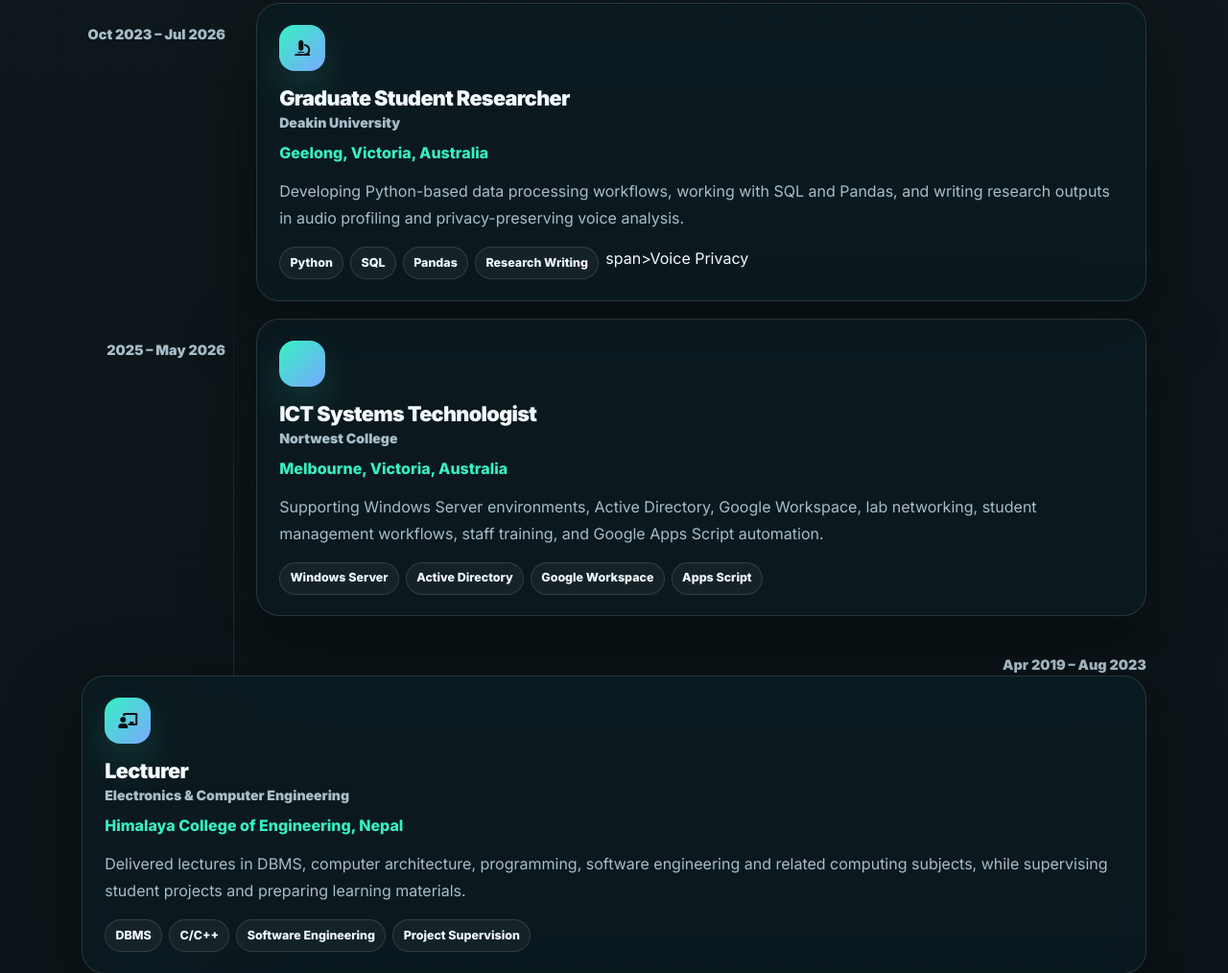
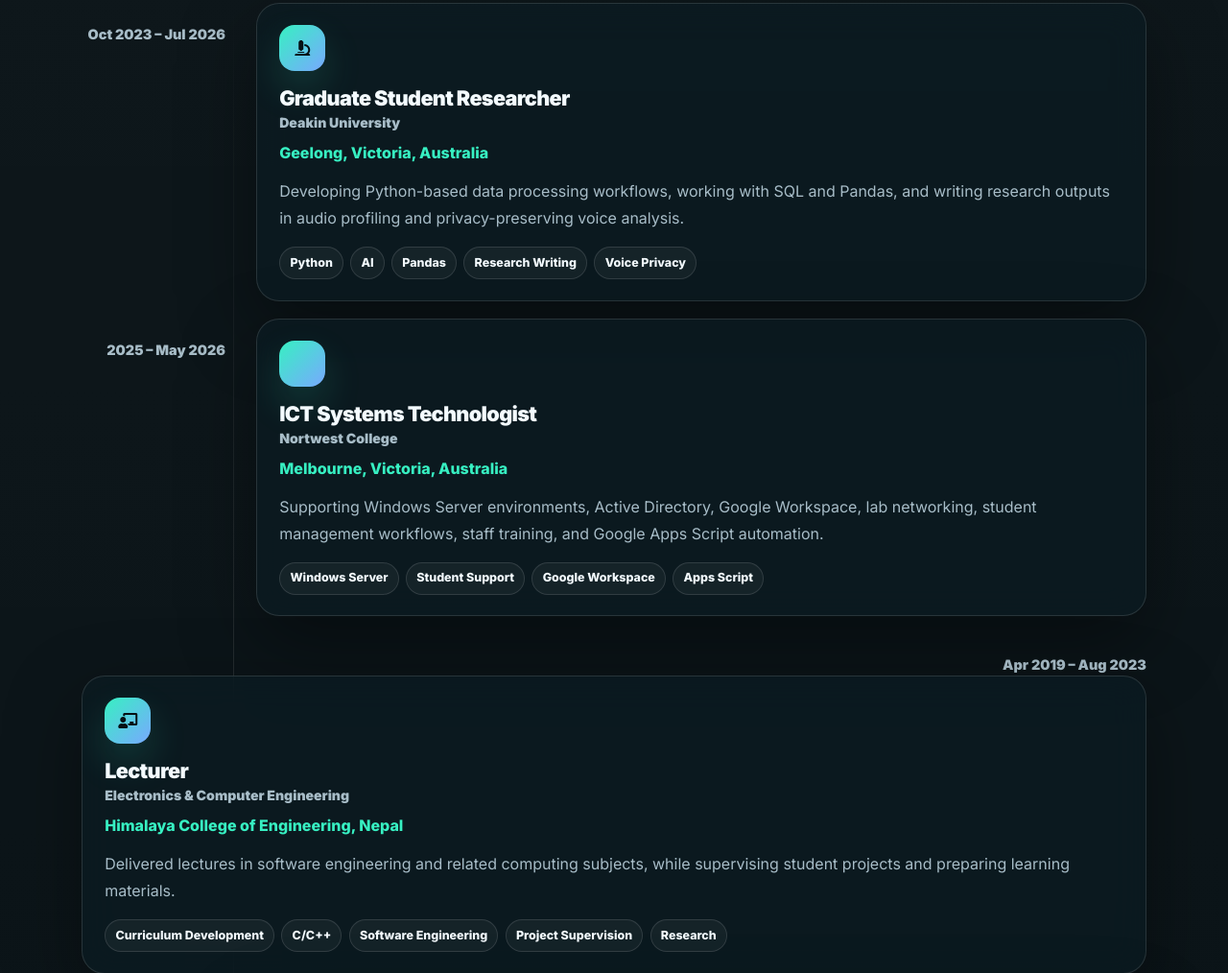
Before and after one commit to anilpudasaini/anilpudasaini.github.io, a plain HTML site: page index.html in a window 1280 px wide. Shown: the part 1687-2701 px from the top of the page at 96% size. Drawn offline with Linux system fonts and the light colour scheme; some icons are missing; a web font is replaced by a local one.

Commit message:
few updates

```diff
--- a/index.html
+++ b/index.html
@@ -136,7 +136,7 @@
               <h3>Graduate Student Researcher <span>Deakin University</span></h3>
               <p class="company">Geelong, Victoria, Australia</p>
               <p>Developing Python-based data processing workflows, working with SQL and Pandas, and writing research outputs in audio profiling and privacy-preserving voice analysis.</p>
-              <div class="mini-tags"><span>Python</span><span>SQL</span><span>Pandas</span><span>Research Writing</span>span>Voice Privacy</span></div>
+              <div class="mini-tags"><span>Python</span><span>AI</span><span>Pandas</span><span>Research Writing</span><span>Voice Privacy</span></div>
             </div>
           </article>
 
@@ -147,7 +147,7 @@
               <h3>ICT Systems Technologist <span>Nortwest College</span></h3>
               <p class="company">Melbourne, Victoria, Australia</p>
               <p>Supporting Windows Server environments, Active Directory, Google Workspace, lab networking, student management workflows, staff training, and Google Apps Script automation.</p>
-              <div class="mini-tags"><span>Windows Server</span><span>Active Directory</span><span>Google Workspace</span><span>Apps Script</span></div>
+              <div class="mini-tags"><span>Windows Server</span><span>Student Support</span><span>Google Workspace</span><span>Apps Script</span></div>
             </div>
           </article>
 
@@ -157,8 +157,8 @@
               <div class="card-icon"><i class="fas fa-chalkboard-teacher"></i></div>
               <h3>Lecturer <span>Electronics & Computer Engineering</span></h3>
               <p class="company">Himalaya College of Engineering, Nepal</p>
-              <p>Delivered lectures in DBMS, computer architecture, programming, software engineering and related computing subjects, while supervising student projects and preparing learning materials.</p>
-              <div class="mini-tags"><span>DBMS</span><span>C/C++</span><span>Software Engineering</span><span>Project Supervision</span></div>
+              <p>Delivered lectures in software engineering and related computing subjects, while supervising student projects and preparing learning materials.</p>
+              <div class="mini-tags"><span>Curriculum Development</span><span>C/C++</span><span>Software Engineering</span><span>Project Supervision</span><span>Research</span></div>
             </div>
           </article>
 
@@ -192,7 +192,6 @@
         <div class="section-heading reveal">
           <span class="section-kicker">Selected Work</span>
           <h2>Practical work across support, automation, research and teaching.</h2>
-          <p>These examples show the overlap between hands-on IT support, technical training, and applied computing projects.</p>
         </div>
 
         <div class="work-grid">
@@ -247,8 +246,7 @@
       <div class="container">
         <div class="section-heading reveal">
           <span class="section-kicker">Skills</span>
-          <h2>Skills aligned with your teaching CV and IT support CV.</h2>
-          <p>The section now focuses on skills supported by your current CVs rather than template technologies.</p>
+          <h2>Including but not limited to ...</h2>
         </div>
 
         <div class="skills-layout">
@@ -295,7 +293,6 @@
         <div class="section-heading reveal">
           <span class="section-kicker">Publications</span>
           <h2>Linked research cards.</h2>
-          <p>Cards link to DOI, publisher, conference, or indexed pages where a reliable link was available. Google Scholar is included as the overall publication profile.</p>
           <a class="inline-link" href="https://scholar.google.com/citations?user=mbdR97kAAAAJ&hl=en&oi=ao" target="_blank" rel="noopener"><i class="fas fa-graduation-cap"></i> Open Google Scholar profile</a>
         </div>
 
```
